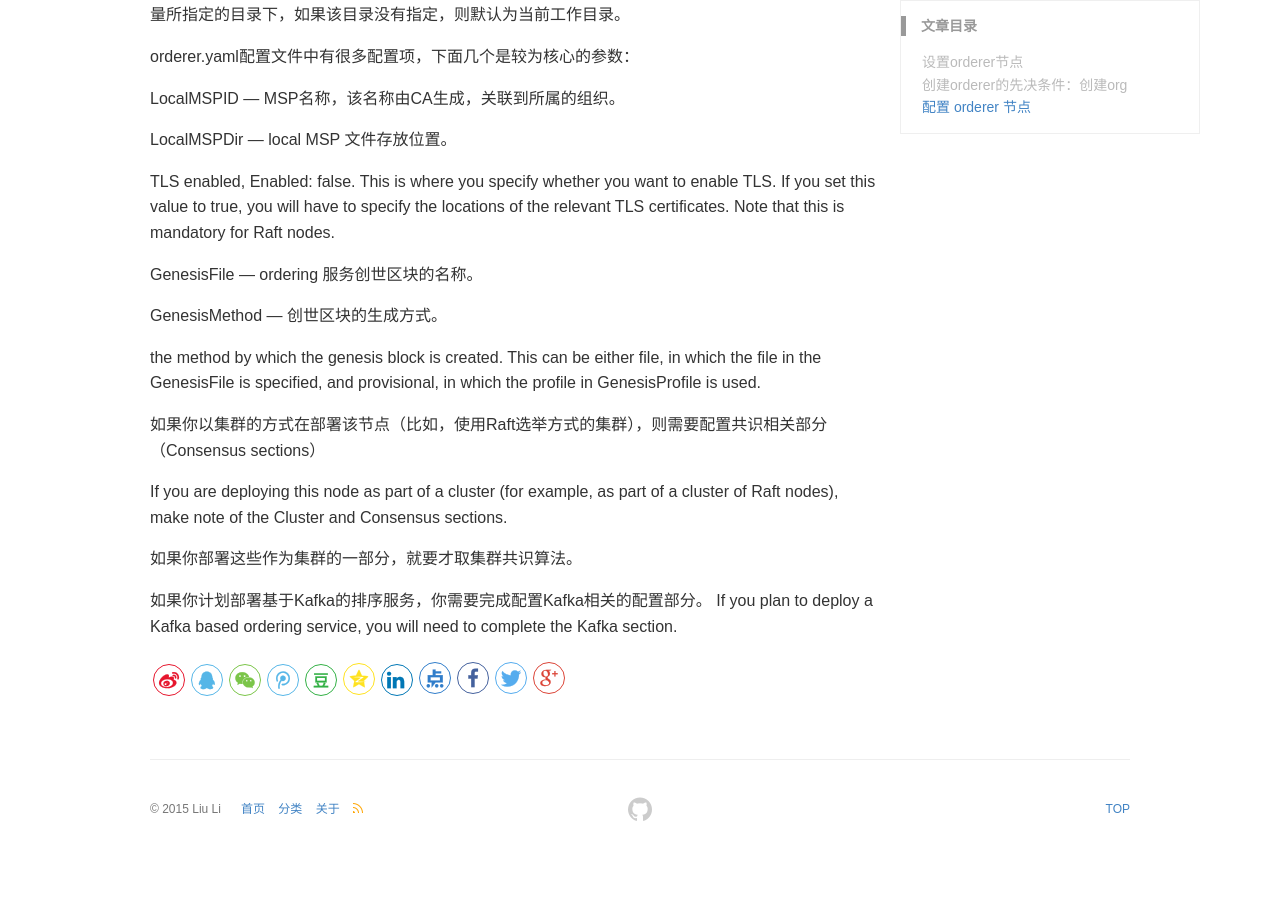
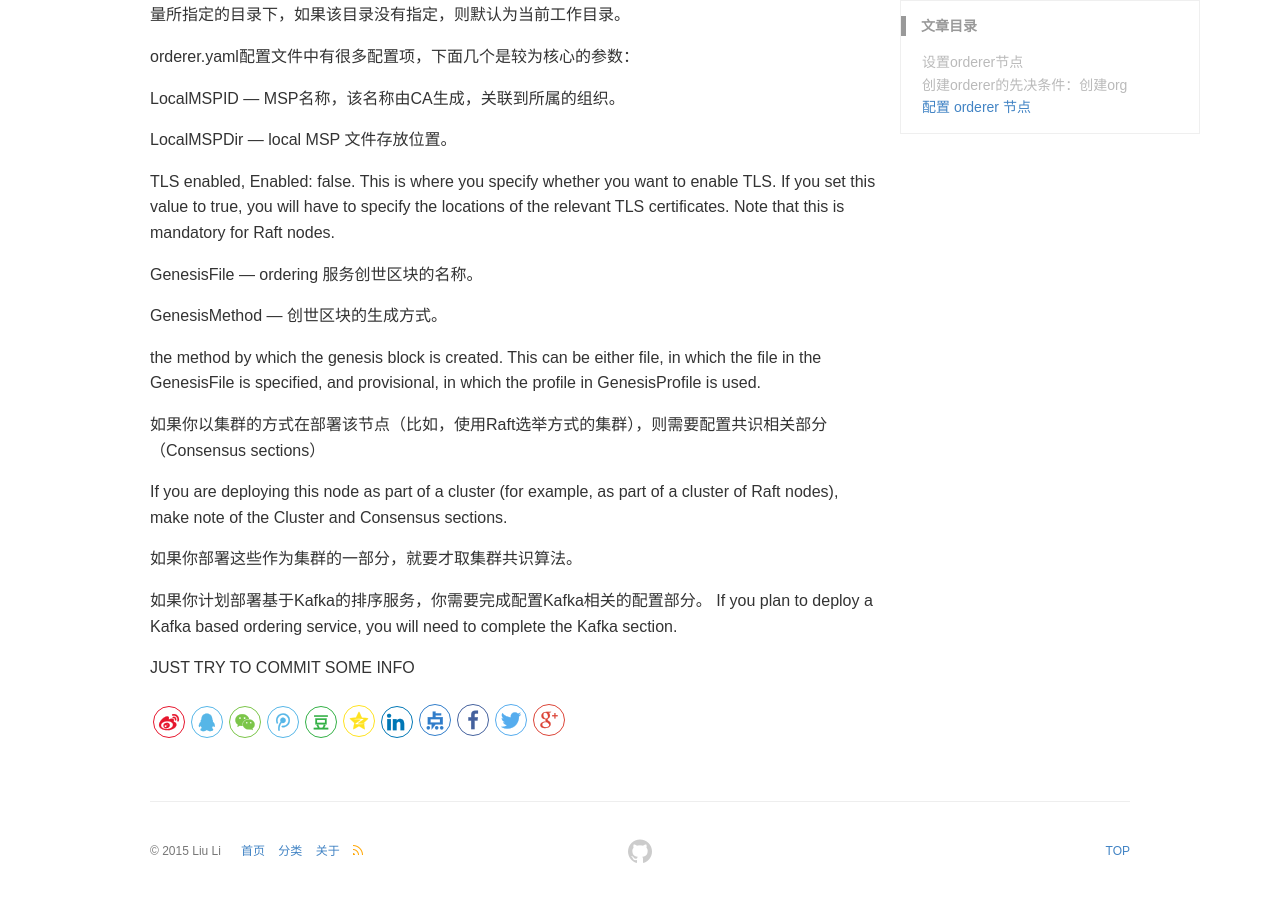
Before and after one commit to nox60/nox60.github.io, a Jekyll site: the page built from _posts/2019-7-24-orderer.md, in a window 1280 px wide and 900 px high, scrolled down 765 px. Built offline with Jekyll 4.4.1, drawn with Linux system fonts in a browser that asks for light colours; our own code applies the rules of GitHub Pages for plain Markdown files; comment, search, counter and statistics services are not loaded; before the commit the page ends 1623 px from its top, so only the background shows below that.

Commit message:
try to add

```diff
--- a/_posts/2019-7-24-orderer.md
+++ b/_posts/2019-7-24-orderer.md
@@ -42,3 +42,7 @@ If you are deploying this node as part of a cluster (for example, as part of a c
 
 如果你计划部署基于Kafka的排序服务，你需要完成配置Kafka相关的配置部分。
 If you plan to deploy a Kafka based ordering service, you will need to complete the Kafka section.
+
+
+
+JUST TRY TO COMMIT SOME INFO
```
